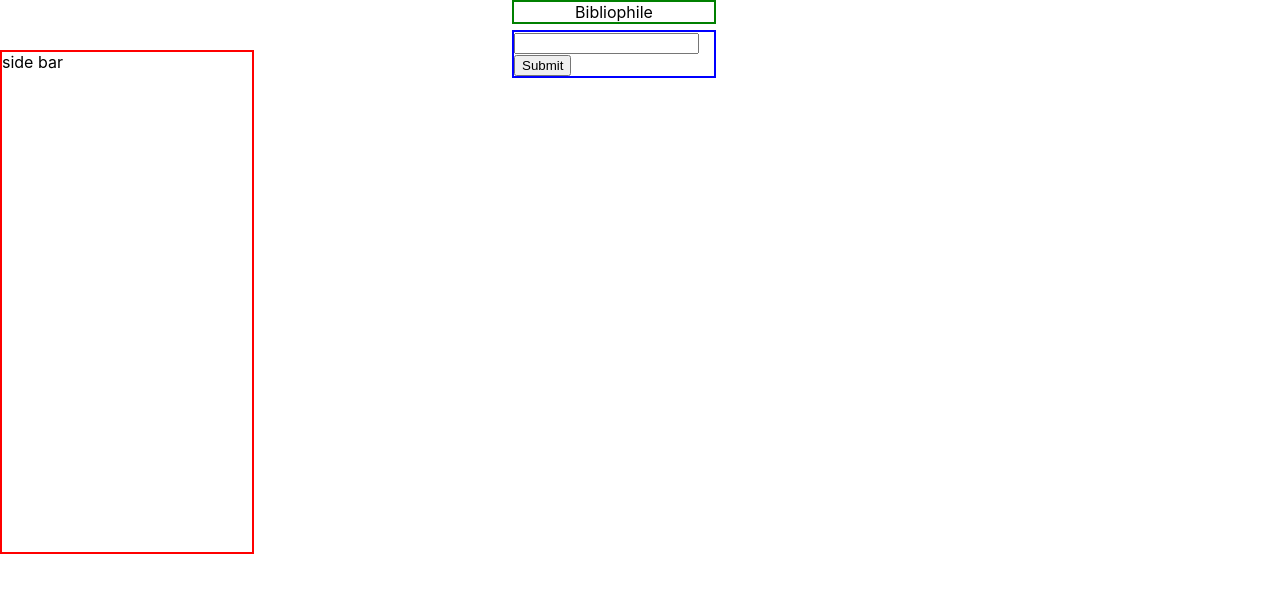
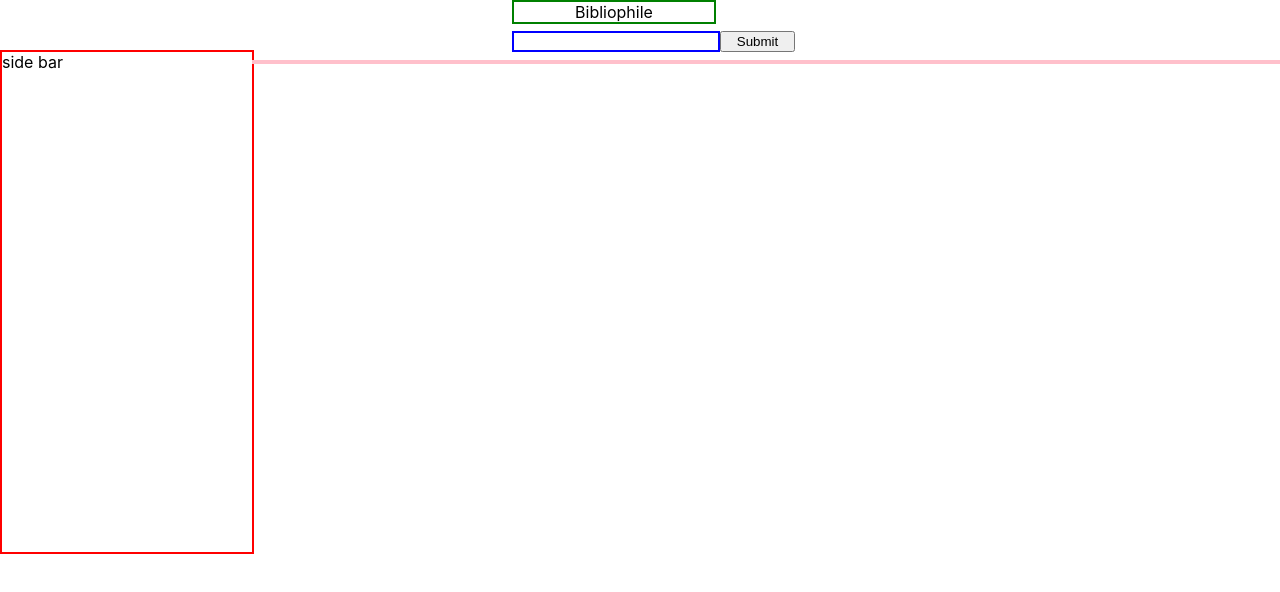
Before and after one commit to BSalemi/Bibliophile, a React (Create React App) app: page / in a window 1280 px wide. Shown: the top 592 px of the page. Built offline with nearby package versions, Linux system fonts and the light colour scheme.

Commit message:
changed css styling for Search bar and submit button to be inline, added heading and check for search results to display Books List if there are any results in Books Container

```diff
--- a/src/components/SearchBar.js
+++ b/src/components/SearchBar.js
@@ -35,9 +35,8 @@ export default class SearchBar extends React.Component{
     render(){
         return(
             <div id="search-bar-container">
-                <form id="search-bar" onSubmit={this.handleOnSubmit}>
-                    <input type="text" name="search-bar" onChange={this.handleOnChange}/>
-                    <button>Submit</button>
+                <form onSubmit={this.handleOnSubmit}>
+                    <input type="text" id="search-bar" onChange={this.handleOnChange}/><input type="submit" id="submit-form"/>
                 </form>
             </div>
         )
--- a/src/containers/BooksContainer.js
+++ b/src/containers/BooksContainer.js
@@ -16,6 +16,7 @@ export default class BooksContainer extends React.Component{
         console.log(this.props, "props in books container")
         return(
             <div id="books-container">
+               {this.props.results.length > 0 && <h2 id="books-list">Books List:</h2>}
                {this.generateBooks()}
             </div>
         )
--- a/src/index.css
+++ b/src/index.css
@@ -38,5 +38,25 @@ code {
 #search-bar{
   border: blue solid 2px;
   width: 200px;
+  display: inline-block
+}
 
+#books-container{
+  border:pink solid 2px;
+  top: 60px;
+  left: 252px;
+  margin-left: auto;
+  margin-right: auto;
+  position: fixed;
+  width: 1116px;
 }
+
+#books-list{
+  padding-left: 300px;
+  position:relative
+}
+
+#submit-form{
+  display: inline-block;
+  width: 75px
+}
```
